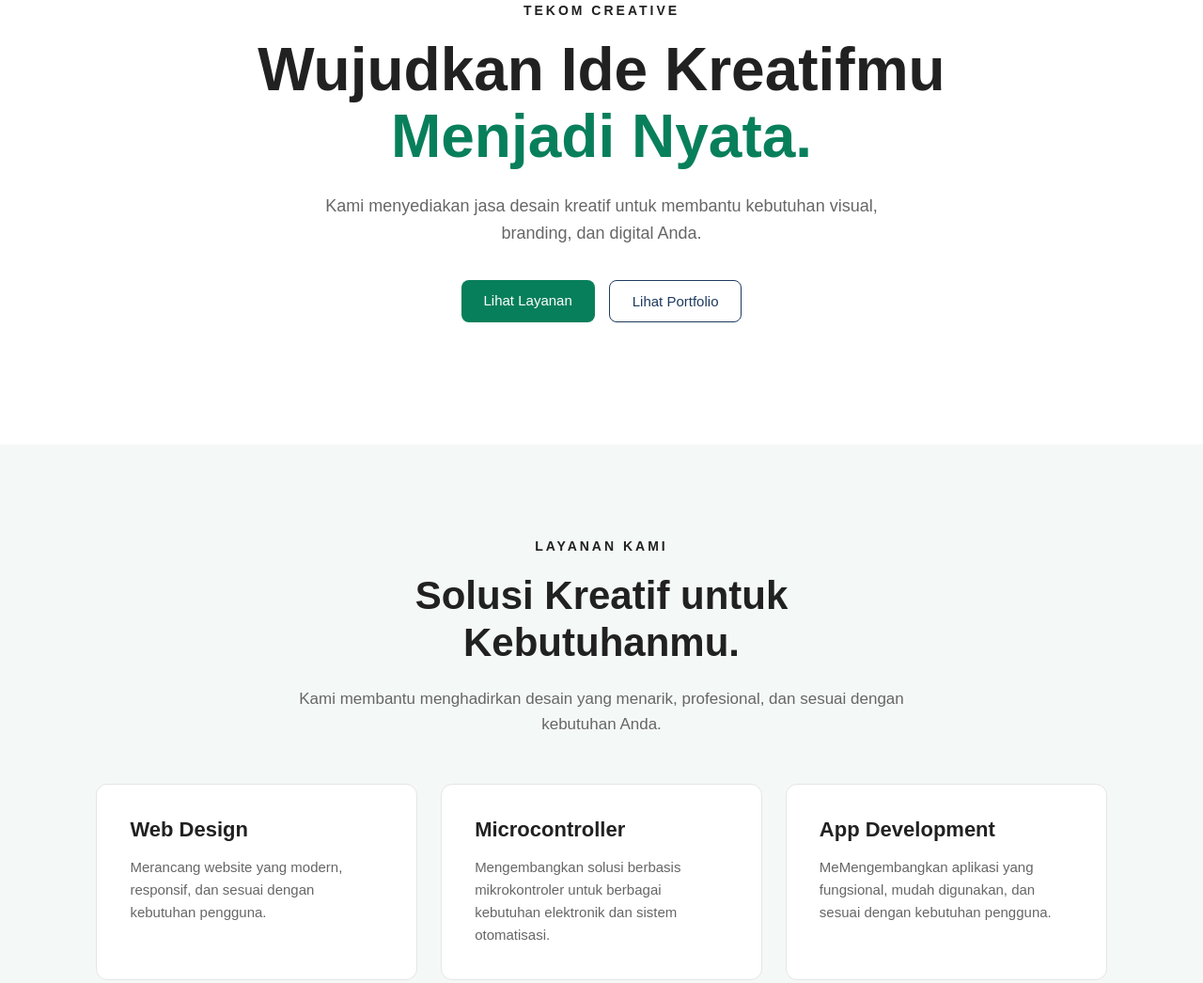
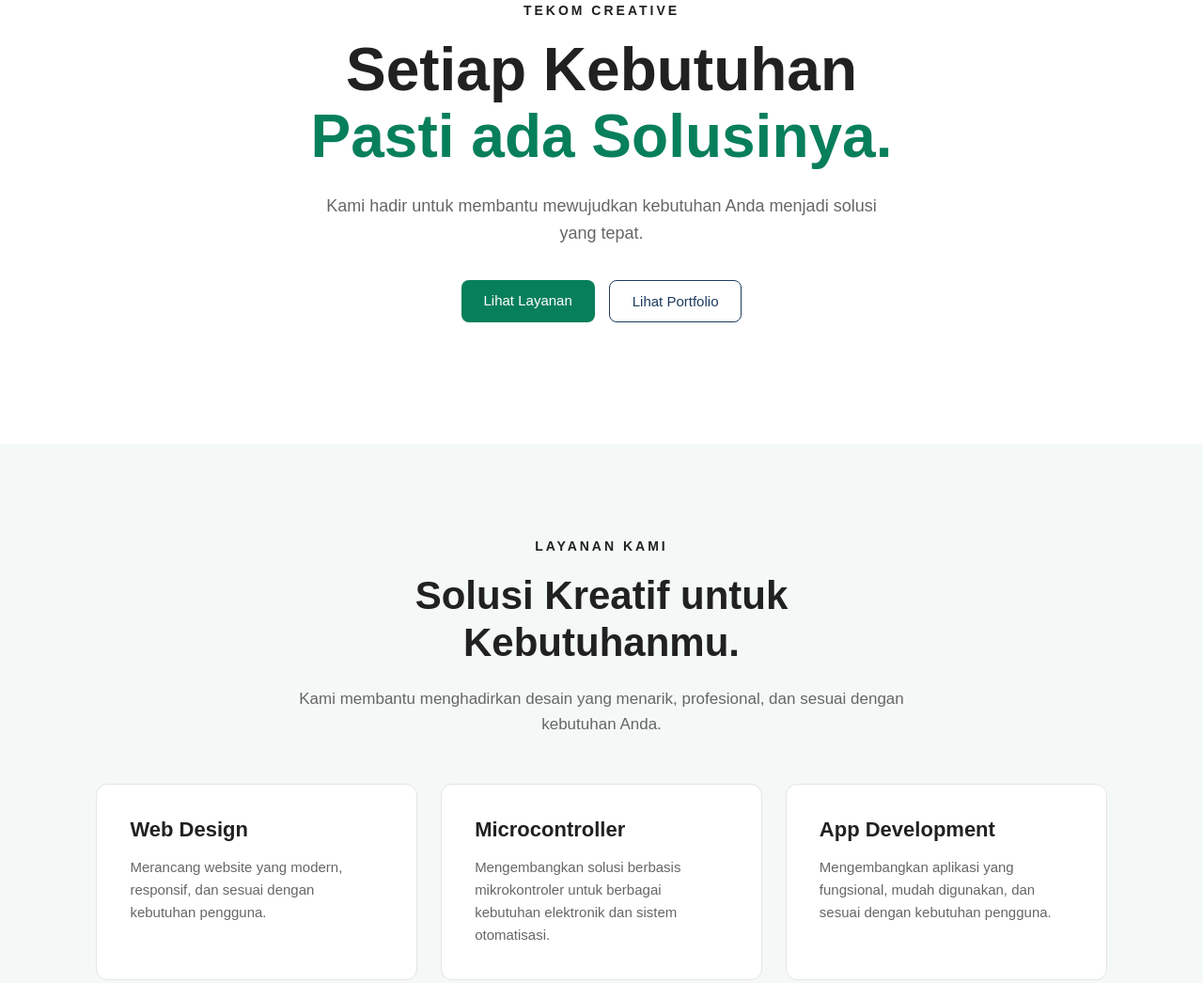
Before and after one commit to KyCraft-OS/tekkom-creative, a website built with Parcel: page index.html in a window 1280 px wide. Shown: the part 197-1243 px from the top of the page at 94% size. Built offline with nearby package versions, Linux system fonts and the light colour scheme; files whose address does not match are found by name.

Commit message:
edit headline

```diff
--- a/index.html
+++ b/index.html
@@ -6,7 +6,7 @@
     <title>Tekkom Creative</title>
     <link rel="stylesheet" href="style.css">
 </head>
-<d>
+<body>
      <nav class="navbar">
         <div class="logo">
             <img src="Logo_Tekom.jpeg" alt="Tekkom Creative">
@@ -28,13 +28,12 @@
         <p class="hero-label">TEKOM CREATIVE</p>
 
         <h1>
-            Wujudkan Ide Kreatifmu
-            <span>Menjadi Nyata.</span>
+            Setiap Kebutuhan
+            <span>Pasti ada Solusinya.</span>
         </h1>
 
         <p class="hero-description">
-            Kami menyediakan jasa desain kreatif untuk membantu
-            kebutuhan visual, branding, dan digital Anda.
+            Kami hadir untuk membantu mewujudkan kebutuhan Anda menjadi solusi yang tepat.
         </p>
 
         <div class="hero-buttons">
@@ -80,7 +79,7 @@
         <div class="service-card">
             <h3>App Development</h3>
             <p>
-                MeMengembangkan aplikasi yang fungsional,
+                Mengembangkan aplikasi yang fungsional,
                 mudah digunakan, dan sesuai dengan kebutuhan pengguna.
             </p>
         </div>
@@ -129,7 +128,7 @@
 
             <div class="portfolio-card">
                 <div class="portfolio-image">
-                    <span>Aplikasi Digital</span>
+                    <span>Coming Soon</span>
                 </div>
                 <h3>App Development</h3>
                 <p>Pengembangan aplikasi yang fungsional dan sesuai dengan kebutuhan pengguna.</p>
```
